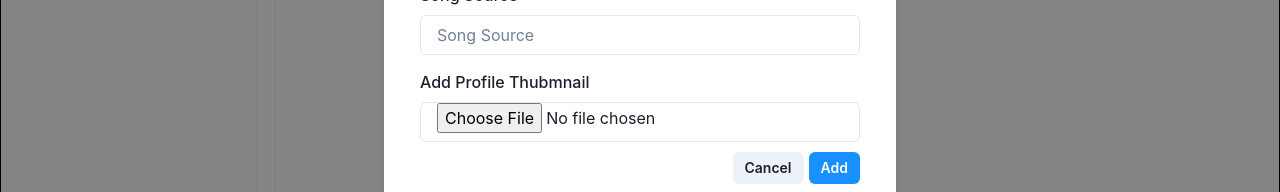
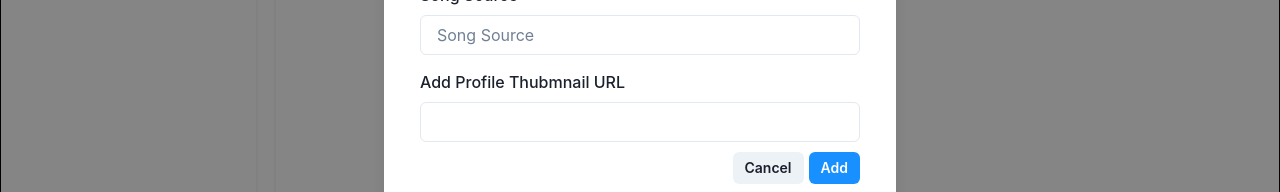
Before and after one commit to heyabrar/7C-Studio-MusicPlayer, a React (Create React App) app: page /songs in a window 1280 px wide. Both pictures are taken after a click on the button "Add Songs". Shown: the part 314-506 px from the top of the page. Built offline with nearby package versions, Linux system fonts and the light colour scheme; no server answers.

Commit message:
General comments added

```diff
--- a/src/Components/AddSongModal.jsx
+++ b/src/Components/AddSongModal.jsx
@@ -1,15 +1,12 @@
-import { Button, Container, Flex, FormControl, FormLabel, Input, Modal, ModalBody, ModalCloseButton, ModalContent, ModalOverlay, Text } from "@chakra-ui/react"
+import { Button, Container, Flex, FormControl, FormLabel, Input, Modal, ModalBody, ModalCloseButton, ModalContent, ModalOverlay, Text, useToast } from "@chakra-ui/react"
 import { useState } from "react";
 
 export default function AddSongModal({ isOpen, setIsopen, handleAddSong }) {
-
     const [name, setName] = useState('');
     const [url, setUrl] = useState('');
     const [source, setSource] = useState('');
     const [image, setImage] = useState('');
-    const onClose = () => {
-        setIsopen(false)
-    };
+    const Toast = useToast();
     const date = new Date();
     let day = date.getDate();
     let month = date.getMonth() + 1;
@@ -17,15 +14,25 @@ export default function AddSongModal({ isOpen, setIsopen, handleAddSong }) {
     let currentDate = `${day}/${month}/${year}`;
 
     const AddSong = (name, url, source, image) => {
+        if (!name || !url || !source || !image) {
+            Toast({ title: 'Please fill the input fields', status: 'error', position: 'top' })
+        }
+        else {
             const paylaod = {
                 name,
                 link: url,
                 source,
                 thumbnail: image,
-            date : currentDate
+                date: currentDate
             }
             handleAddSong(paylaod)
+            setIsopen(false)
         }
+    }
+
+    const onClose = () => {
+        setIsopen(false)
+    };
     return (
         <>
             <Modal isOpen={isOpen} onClose={onClose} className='TotalModal' size="lg">
@@ -47,8 +54,8 @@ export default function AddSongModal({ isOpen, setIsopen, handleAddSong }) {
                                 <Input type='text' placeholder="Song Source" value={source} onChange={(e) => setSource(e.target.value)} />
 
 
-                                <FormLabel mt='15px'>Add Profile Thubmnail</FormLabel>
-                                <Input type='file' value={image} onChange={(e) => setImage(e.target.value)} />
+                                <FormLabel mt='15px'>Add Profile Thubmnail URL</FormLabel>
+                                <Input type='text' value={image} name='avatar' onChange={(e) => setImage(e.target.value)} />
                             </FormControl>
 
                             <Flex float='right' mt='10px' marginBottom='20px' gap='5px'>
--- a/src/Components/DisplaySongs.jsx
+++ b/src/Components/DisplaySongs.jsx
@@ -8,14 +8,9 @@ import AddSongModal from "./AddSongModal";
 import TableComponent from "./Table";
 
 export default function DisplaySongs() {
-    const [isPlay, setIsPlay] = useState(false);
     const DisPatch = useDispatch();
     const Toast = useToast();
     const [VisibleModal, setVisibleModal] = useState(false);
-
-    const AddSongOpenModal = () => {
-        setVisibleModal(true)
-    }
     const { Music, isLoading, isError } = useSelector((store) => {
         return {
             Music: store.Music,
@@ -24,6 +19,12 @@ export default function DisplaySongs() {
         }
     })
 
+    //Opens modal to add a music
+    const AddSongOpenModal = () => {
+        setVisibleModal(true)
+    }
+
+    //Get all the music fro api basically a get request
     const handleGetMusic = () => {
         DisPatch(GetMusicRequest());
         GetMusicData().then((res) => {
@@ -33,19 +34,23 @@ export default function DisplaySongs() {
     }
 
 
+    //Adds new music to the api basically post request
     const AddNewSong = (payload)=>{
         return AddMusicData(payload).then((res)=>{
+            Toast({title : 'New Music Added', status : 'success', position : 'top'})
         })
         .catch((err)=> console.log(err))
     }
+
     const handleAddSong = (paylaod) =>{
        AddNewSong(paylaod).then(( )=> handleGetMusic( ));
     }
 
 
+    //Deletes the music, a delete request
     const handleDeleteMusic = (id) => {
         return DeleteMusicData(id).then((res) => {
-            Toast({ title: 'Audio Deleted', status: 'success', position: 'top' })
+            Toast({ title: 'Music Deleted', status: 'success', position: 'top' })
         })
             .catch((err) => console.log(err))
     }
@@ -54,7 +59,7 @@ export default function DisplaySongs() {
         handleDeleteMusic(id).then(() => handleGetMusic());
     }
 
-
+//to render everytime when anything changes
     useEffect(() => {
         handleGetMusic();
     }, []);
--- a/src/Components/SideBar.jsx
+++ b/src/Components/SideBar.jsx
@@ -1,7 +1,7 @@
 import { Box, Button, Flex, Text } from "@chakra-ui/react";
 
 export default function SideBar() {
-    const handleLogout = ( ) =>{
+    const handleLogout = () => {
         localStorage.removeItem('NUMBER');
         // window.location.reload( );
     }
@@ -11,7 +11,7 @@ export default function SideBar() {
             <Flex w='255px' h='40px' padding='0px 0px 0px 24px' bg='#E6F7FF' alignItems='center' borderRight='2px solid #1890FF' mt='20px'>
                 <Text fontSize='14px' lineHeight='22px' color='#1890FF' fontWeight='400'>Songs</Text>
             </Flex>
-            <Flex mt='550px'  justifyContent='center' alignItems='center'>
+            <Flex mt='550px' justifyContent='center' alignItems='center'>
                 <Button onClick={handleLogout} size='sm' border='1px solid black' bg='white' colorScheme='white' color='black'>LOGOUT</Button>
             </Flex>
         </>
```
Lines whose indentation alone changed are shown as unchanged.
